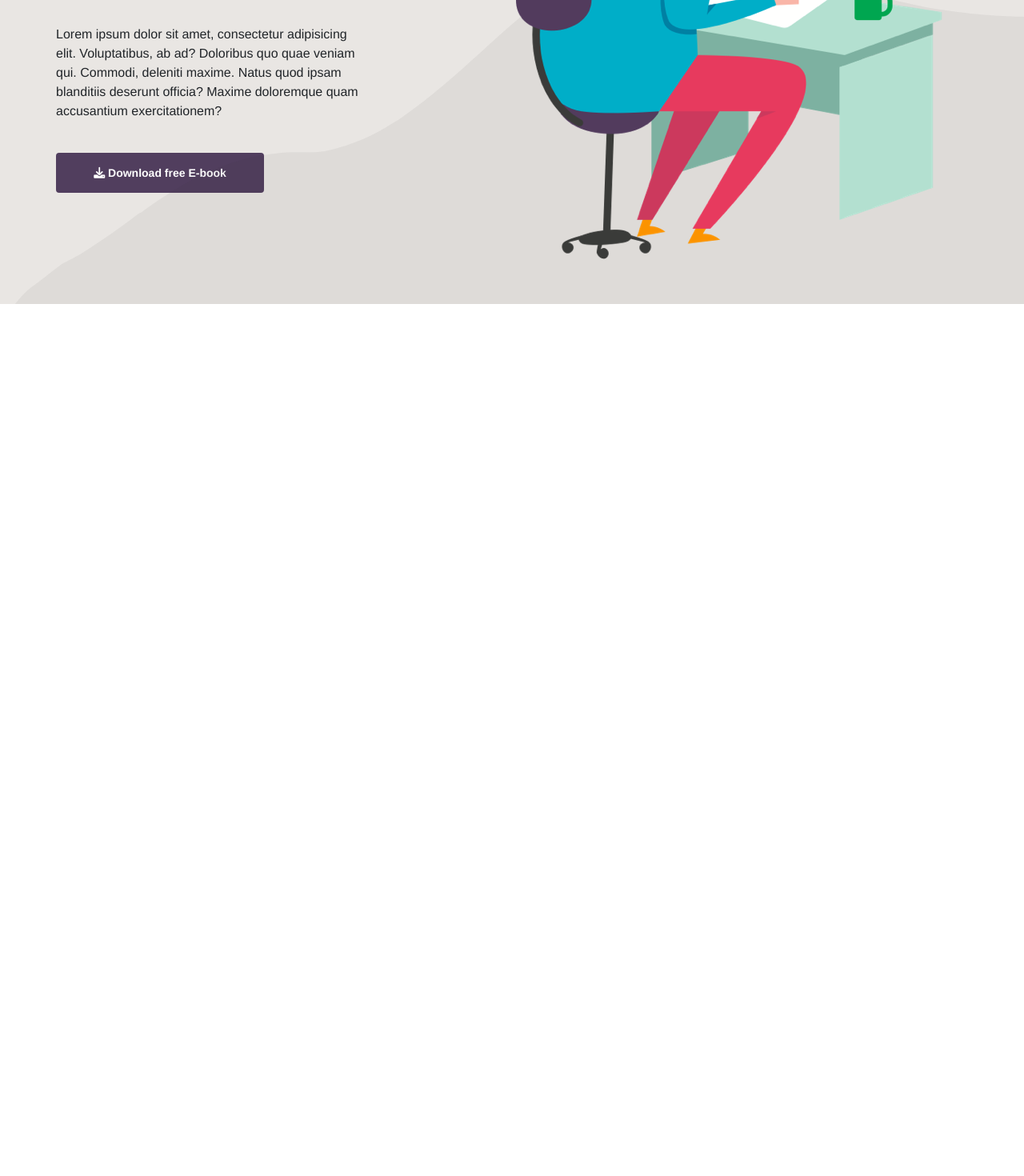
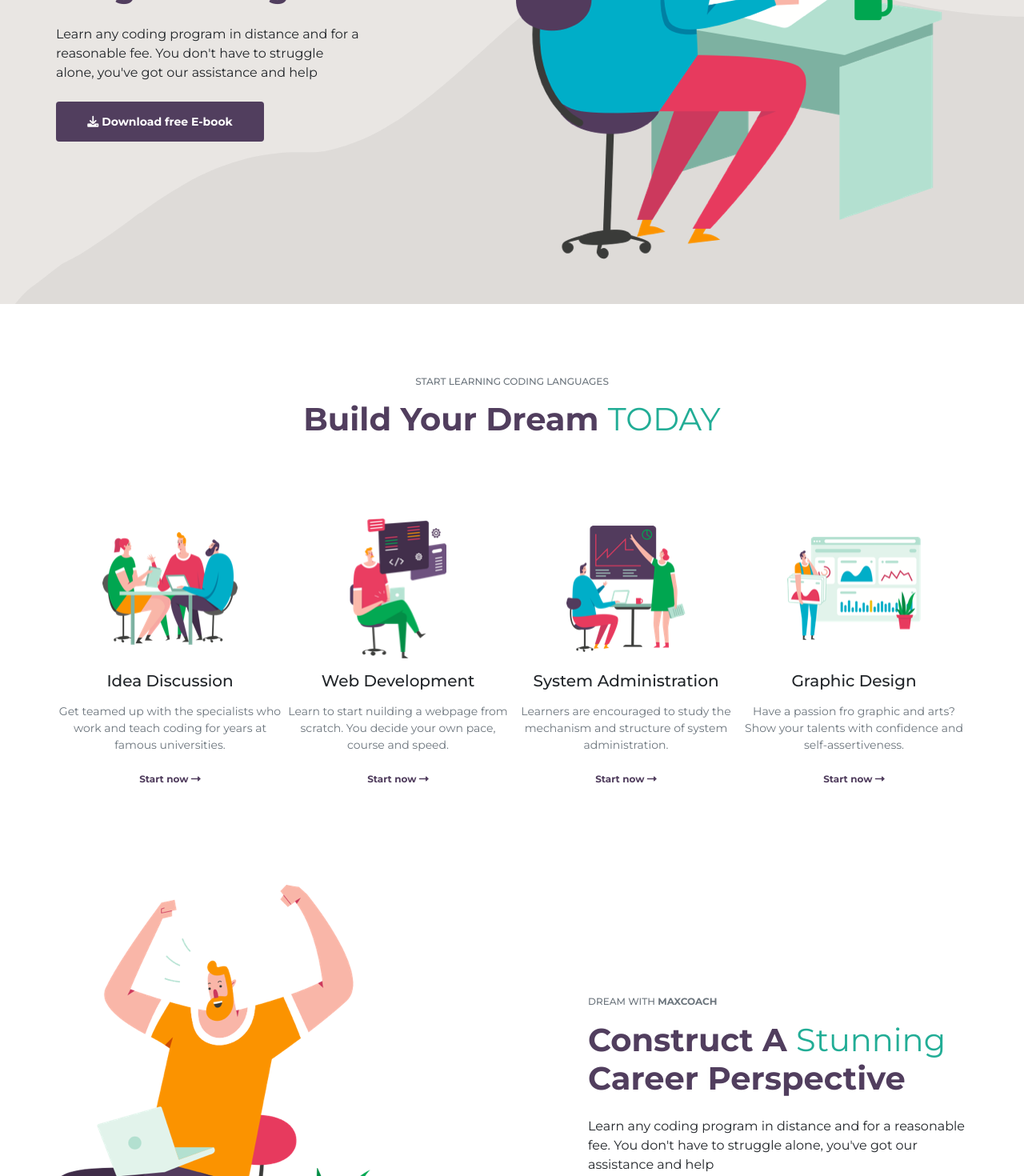
Before and after one commit to pollohultima/proj-html-vuejs, a Vue app: page / in a window 1280 px wide. Shown: the part 420-1890 px from the top of the page at 80% size. Before the commit the page ends 832 px from the top, so only its background shows below. Built offline with nearby package versions, Linux system fonts and the light colour scheme.

Commit message:
Complete "build your dream" section Doing next section

```diff
--- a/src/App.vue
+++ b/src/App.vue
@@ -24,7 +24,6 @@ export default {
 <style lang="scss">
 @import "../node_modules/bootstrap/scss/bootstrap.scss";
 @import "./assets/scss/common.scss";
-#app {
-  font-family: Avenir, Helvetica, Arial, sans-serif;
-}
+
+@import url("https://fonts.googleapis.com/css2?family=Cabin:ital,wght@0,400;0,500;0,600;0,700;1,400;1,500;1,600&family=Montserrat:ital,wght@0,100;0,200;0,300;0,400;0,500;0,600;0,700;0,800;0,900;1,100;1,200;1,300;1,400;1,500;1,600;1,700;1,800;1,900&display=swap");
 </style>
--- a/src/assets/scss/common.scss
+++ b/src/assets/scss/common.scss
@@ -1,8 +1,22 @@
+*{
+    font-family: 'Cabin', sans-serif;
+font-family: 'Montserrat', sans-serif;
+}
+
 .container{
     width: 1172px!important;
     padding: 0!important;
 }
 
-.mb_40{
-margin-bottom: 40px;
+.mb_100{
+margin-bottom: 100px;
 }
+
+.fs_12{
+    font-size: 12px;
+}
+
+
+.fs_14{
+    font-size: 14px;
+}
--- a/src/assets/scss/variables.scss
+++ b/src/assets/scss/variables.scss
@@ -1,3 +1,3 @@
 $header_bg: #E9E6E3;
-$header_font_color: #513E5E;
+$max_wine: #513E5E;
 $aquagreen: #22AD96;
--- a/src/components/SiteHeader.vue
+++ b/src/components/SiteHeader.vue
@@ -51,20 +51,18 @@
     <div class="jumbo position-relative">
       <div class="container d-flex justify-content-between align-items-center">
         <div class="side_text col-4">
-          <h1 class="mb_40">
-            Lorem ipsum dolor sit amet consectetur adipisicing elit. Veniam,
-            maiores?
+          <h1 class="mb-4 fw-bolder">
+            Complete Your Dreams in Javas Programming
           </h1>
-          <p class="mb_40">
-            Lorem ipsum dolor sit amet, consectetur adipisicing elit.
-            Voluptatibus, ab ad? Doloribus quo quae veniam qui. Commodi,
-            deleniti maxime. Natus quod ipsam blanditiis deserunt officia?
-            Maxime doloremque quam accusantium exercitationem?
+          <p class="mb-4">
+            Learn any coding program in distance and for a reasonable fee. You
+            don't have to struggle alone, you've got our assistance and help
           </p>
           <a class="btn p-0 border-0 text-center text-white fw-bold" href="#"
             ><i class="fas fa-download"></i> Download free E-book</a
           >
         </div>
+
         <div class="hero_image">
           <img
             class="img-fluid"
@@ -103,7 +101,7 @@ header {
     .nav_search {
       a {
         text-decoration: none;
-        color: $header_font_color;
+        color: $max_wine;
         .fa-chevron-down {
           font-size: 8px;
           vertical-align: middle;
@@ -125,10 +123,10 @@ header {
     .container {
       height: 720px;
       h1 {
-        color: $header_font_color;
+        color: $max_wine;
       }
       .btn {
-        background: $header_font_color;
+        background: $max_wine;
         line-height: 50px;
         vertical-align: middle;
         width: 260px;
--- a/src/components/SiteMain.vue
+++ b/src/components/SiteMain.vue
@@ -1,22 +1,112 @@
 <template>
   <main>
     <section class="coding_course">
-      <div class="container">
-        <h6></h6>
-        <h1></h1>
+      <div class="container text-center">
+        <h6 class="fs_12 text-muted mb-3">START LEARNING CODING LANGUAGES</h6>
+        <h1 class="mb_100 fw-bolder">
+          Build Your Dream <span class="fw-normal">TODAY</span>
+        </h1>
 
-        <div class="coding_features">
-          <div class="row">
-            <div class="col-3"></div>
-            <div class="col-3"></div>
-            <div class="col-3"></div>
-            <div class="col-3"></div>
+        <div class="coding_features d-flex justify-content-between mb_100">
+          <div class="card col-3 border-0">
+            <img
+              src="../assets/img/home-5-image-box-01.png"
+              class="card-img-top"
+              alt="..."
+            />
+            <div class="card-body px-0">
+              <h5 class="card-title mb-3">Idea Discussion</h5>
+              <p class="card-text fs_14 text-muted">
+                Get teamed up with the specialists who work and teach coding for
+                years at famous universities.
+              </p>
+              <a href="#" class="btn btn-link fs_12 fw-bold"
+                >Start now <i class="fas fa-long-arrow-alt-right"></i
+              ></a>
+            </div>
+          </div>
+          <div class="card col-3 border-0">
+            <img
+              src="../assets/img/home-5-image-box-02.png"
+              class="card-img-top"
+              alt="..."
+            />
+            <div class="card-body px-0">
+              <h5 class="card-title mb-3">Web Development</h5>
+              <p class="card-text fs_14 text-muted">
+                Learn to start nuilding a webpage from scratch. You decide your
+                own pace, course and speed.
+              </p>
+              <a href="#" class="btn btn-link fs_12 fw-bold"
+                >Start now <i class="fas fa-long-arrow-alt-right"></i
+              ></a>
+            </div>
+          </div>
+          <div class="card col-3 border-0">
+            <img
+              src="../assets/img/home-5-image-box-03.png"
+              class="card-img-top"
+              alt="..."
+            />
+            <div class="card-body px-0">
+              <h5 class="card-title mb-3">System Administration</h5>
+              <p class="card-text fs_14 text-muted">
+                Learners are encouraged to study the mechanism and structure of
+                system administration.
+              </p>
+              <a href="#" class="btn btn-link fs_12 fw-bold"
+                >Start now <i class="fas fa-long-arrow-alt-right"></i
+              ></a>
+            </div>
+          </div>
+          <div class="card col-3 border-0">
+            <img
+              src="../assets/img/home-5-image-box-04.png"
+              class="card-img-top"
+              alt="..."
+            />
+            <div class="card-body px-0">
+              <h5 class="card-title mb-3">Graphic Design</h5>
+              <p class="card-text fs_14 text-muted">
+                Have a passion fro graphic and arts? Show your talents with
+                confidence and self-assertiveness.
+              </p>
+              <a href="#" class="btn btn-link fs_12 fw-bold"
+                >Start now <i class="fas fa-long-arrow-alt-right"></i
+              ></a>
+            </div>
           </div>
         </div>
 
-        <div class="maxcoach">
-          <img src="" alt="" />
-          <div class="sidetext"></div>
+        <!-- Side image -->
+        <div
+          class="
+            maxcoach
+            text-start
+            d-flex
+            align-items-center
+            justify-content-between
+          "
+        >
+          <img src="../assets/img/about-us-03-image-01.png" alt="" />
+
+          <!-- Side text section -->
+          <div class="side_text col-5">
+            <h6 class="fs_12 text-muted mb-3">
+              DREAM WITH <span class="fw-bolder">MAXCOACH</span>
+            </h6>
+            <h1 class="mb-4 fw-bolder">
+              Construct A <span class="fw-normal">Stunning</span> Career
+              Perspective
+            </h1>
+            <p class="mb-4">
+              Learn any coding program in distance and for a reasonable fee. You
+              don't have to struggle alone, you've got our assistance and help
+            </p>
+            <a class="btn p-0 border-0 text-center text-white fw-bold" href="#"
+              ><i class="fas fa-download"></i> Download free E-book</a
+            >
+          </div>
         </div>
       </div>
     </section>
@@ -40,4 +130,28 @@ export default {};
 </script>
 
 <style lang="scss">
+@import "../assets/scss/variables.scss";
+
+.coding_course {
+  padding: 90px 0;
+  h1 {
+    color: $max_wine;
+    span {
+      color: $aquagreen;
+    }
+  }
+  .card {
+    img {
+      width: auto;
+      height: 175px;
+      margin: auto;
+    }
+    .card-body {
+      .btn {
+        text-decoration: none;
+        color: $max_wine;
+      }
+    }
+  }
+}
 </style>
```
